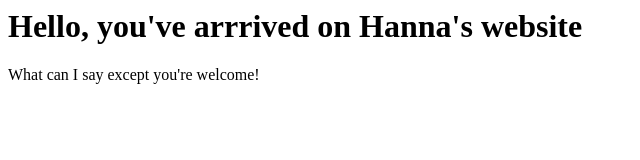
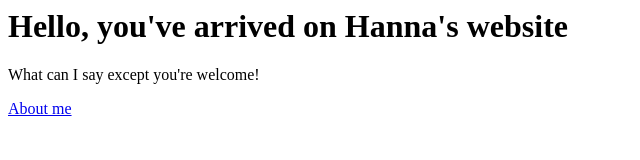
Before and after one commit to hannabakker/Snazzysite, a plain HTML site: page index.html in a window 1280 px wide. Shown: the whole page, without its empty margins (0-640 px from the left). Drawn offline with Linux system fonts and the light colour scheme.

Commit message:
Oh hiiiiiii

```diff
--- a/index.html
+++ b/index.html
@@ -1,3 +1,3 @@
-<h1>Hello, you've arrrived on Hanna's website</h1>
+<h1>Hello, you've arrived on Hanna's website</h1>
 <p>What can I say except you're welcome!</p>
-<a href="./about.html"
+<a href=“./about.html>About me</a>
```
